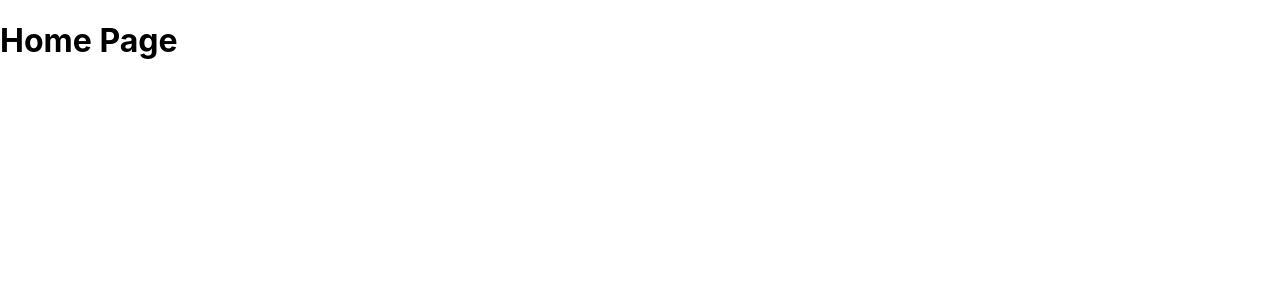
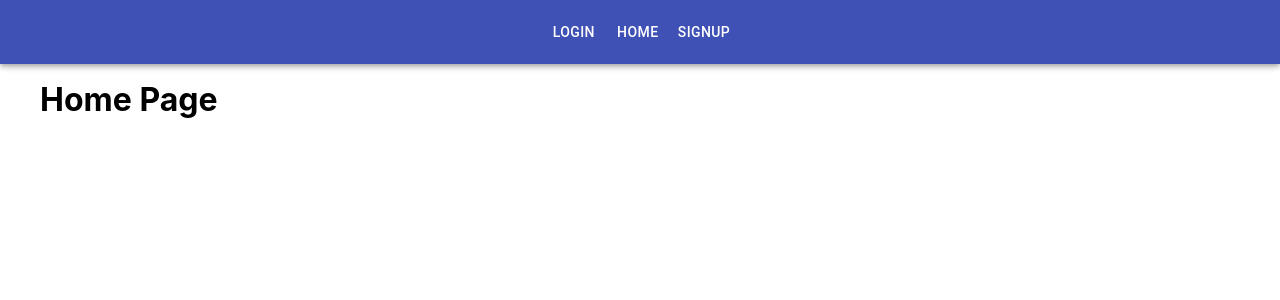
Before and after one commit to rsoubrane/digibook-front, a React (Create React App) app: page / in a window 1280 px wide. Shown: the top 300 px of the page. Built offline with nearby package versions, Linux system fonts and the light colour scheme.

Commit message:
Init Routing

```diff
--- a/src/App.css
+++ b/src/App.css
@@ -2,6 +2,12 @@
 	margin: 0;
 	font-family: -apple-system, BlinkMacSystemFont, "Segoe UI", "Roboto", "Oxygen", "Ubuntu", "Cantarell", "Fira Sans",
 		"Droid Sans", "Helvetica Neue", sans-serif;
-	-webkit-font-smoothing: antialiased;
-	-moz-osx-font-smoothing: grayscale;
 }
+
+.container {
+	margin: 80px auto 0 auto;
+	max-width: 1200px;
+}
+.nav-container {
+	margin: auto;
+}
--- a/src/App.js
+++ b/src/App.js
@@ -1,6 +1,9 @@
 import React from "react";
 
 import { BrowserRouter as Router, Route, Switch } from "react-router-dom";
+
+// Components
+import Navbar from "./components/Navbar";
 
 //Pages
 import home from "./pages/home";
@@ -13,11 +16,14 @@
 	return (
 		<div className='App'>
 			<Router>
-				<Switch>
-					<Route exact path='/' component={home} />
-					<Route exact path='/login' component={login} />
-					<Route exact path='/signup' component={signup} />
-				</Switch>
+				<Navbar />
+				<div className='container'>
+					<Switch>
+						<Route exact path='/' component={home} />
+						<Route exact path='/login' component={login} />
+						<Route exact path='/signup' component={signup} />
+					</Switch>
+				</div>
 			</Router>
 		</div>
 	);
--- a/src/components/Navbar.jsx
+++ b/src/components/Navbar.jsx
@@ -1,11 +1,28 @@
 import React, { Component } from "react";
+
+import Link from "react-router-dom/Link";
+
+// MUI stuff
+import AppBar from "@material-ui/core/AppBar";
+import Toolbar from "@material-ui/core/Toolbar";
+import Button from "@material-ui/core/Button";
 
 class Navbar extends Component {
 	render() {
 		return (
-			<div>
-				<h1>Navbar</h1>
-			</div>
+			<AppBar>
+				<Toolbar className='nav-container'>
+					<Button color='inherit' component={Link} to='/login'>
+						Login
+					</Button>
+					<Button color='inherit' component={Link} to='/'>
+						Home
+					</Button>
+					<Button color='inherit' component={Link} to='/signup'>
+						Signup
+					</Button>
+				</Toolbar>
+			</AppBar>
 		);
 	}
 }
```
